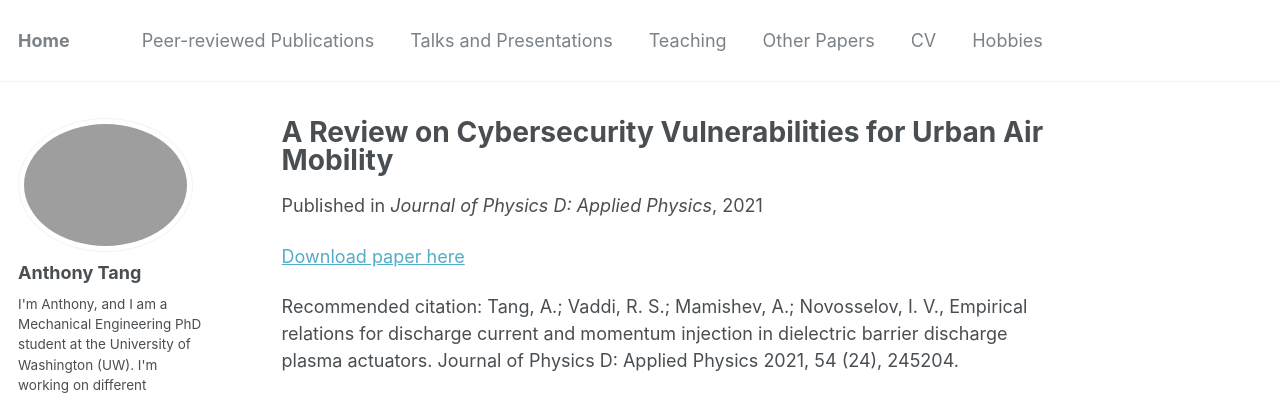
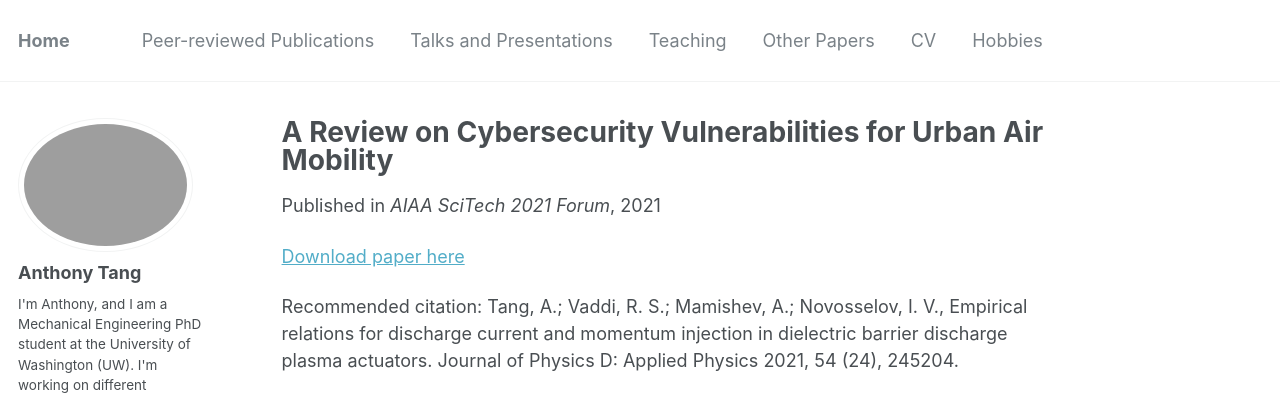
Before and after one commit to antang808/academic, a Jekyll site: the page built from _publications/2021-1-4-UAM-cybersecurity.md, in a window 1280 px wide. Shown: the top 395 px of the page. Built offline with Jekyll 4.4.1, drawn with Linux system fonts in a browser that asks for light colours; some web fonts are replaced.

Commit message:
Update 2021-1-4-UAM-cybersecurity.md

```diff
--- a/_publications/2021-1-4-UAM-cybersecurity.md
+++ b/_publications/2021-1-4-UAM-cybersecurity.md
@@ -6,9 +6,9 @@ permalink: /publication/2021-1-4-uam-cybersecurity
 
 excerpt: 'With numerous known vulnerabilities in UAVs and commercial aircraft, manufacturers have not addressed cybersecurity in the scope of urban air mobility...'
 
-date: 2021-3-31
+date: 2021-1-4
 
-venue: 'Journal of Physics D: Applied Physics'
+venue: 'AIAA SciTech 2021 Forum'
 
 paperurl: 'https://iopscience.iop.org/article/10.1088/1361-6463/abec0b/meta?casa_token=Zf9EZriiqb8AAAAA:wmO9Yi2tQyLhzyaQmdjZ95ItTn1JpWiAw7gZ2xpPapGBUhRCNgYMwSKxEacWasWYJ9Kl2aVpO9r0bRXZkik'
 
```
